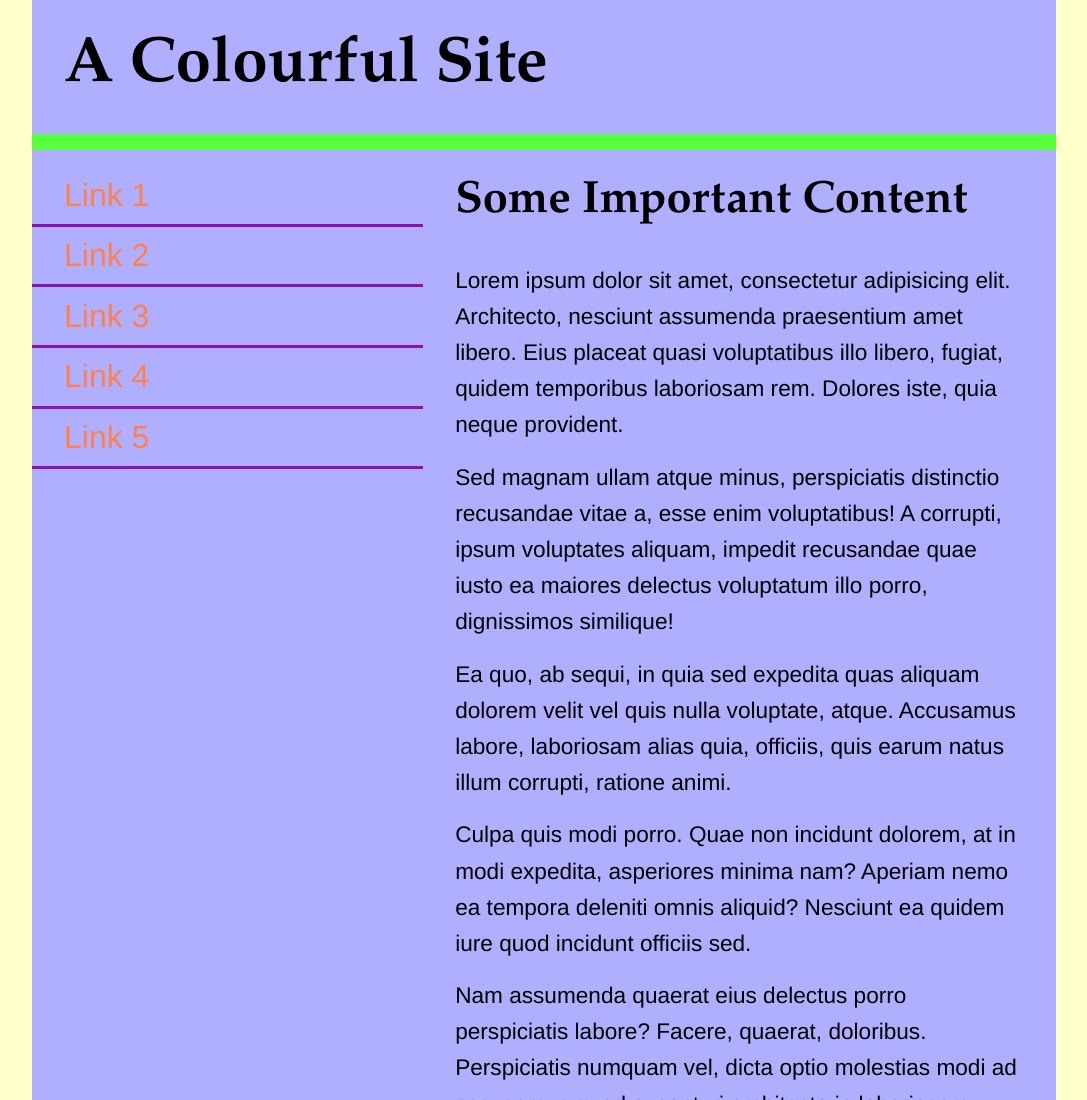
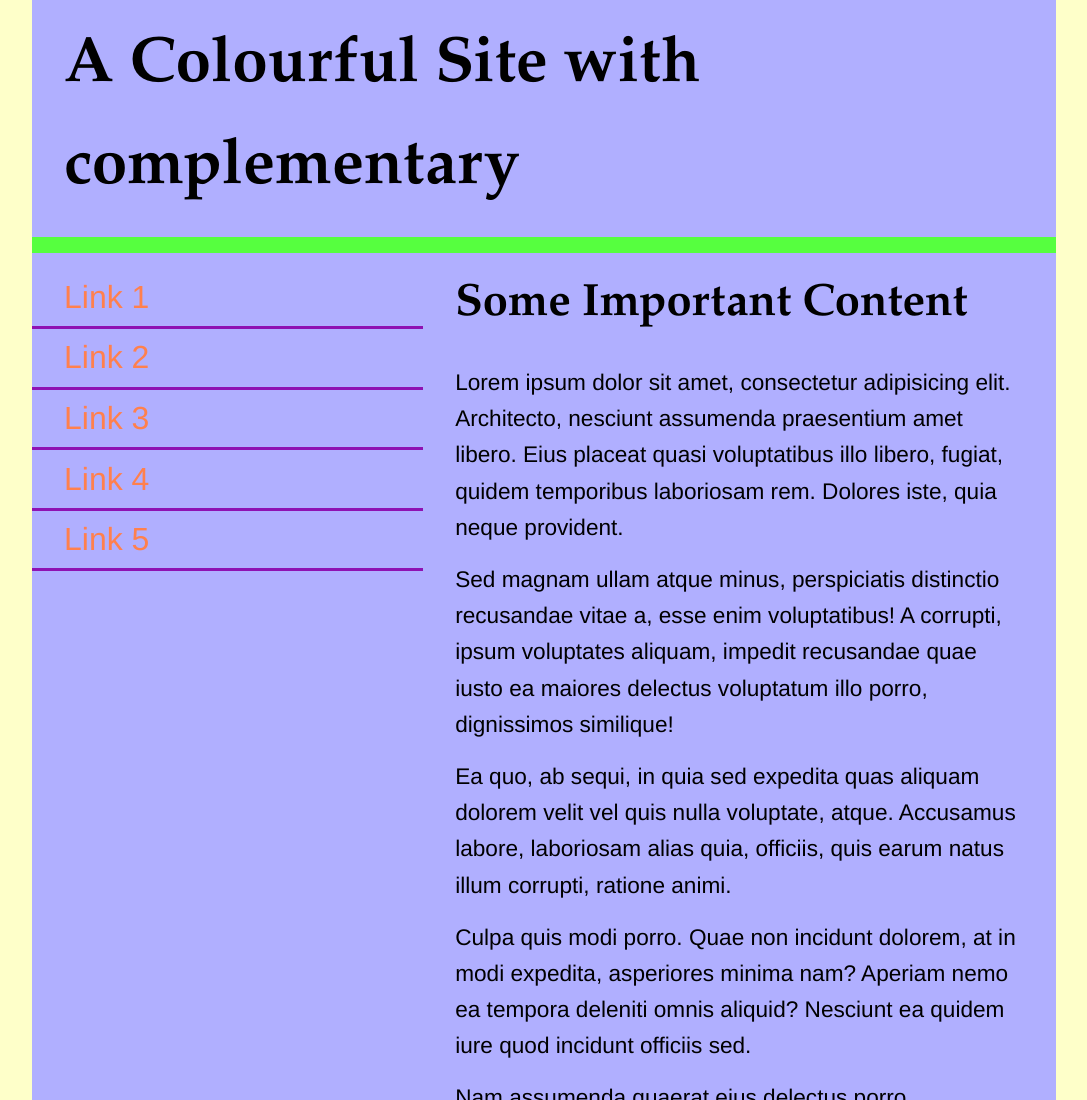
Before and after one commit to Nityaben08/colours, a plain HTML site: page complementary.html in a window 1280 px wide. Shown: the top 1100 px of the page, without its empty margins (96-1183 px from the left). Drawn offline with Linux system fonts and the light colour scheme.

Commit message:
Update complementary.html

```diff
--- a/complementary.html
+++ b/complementary.html
@@ -94,7 +94,7 @@
 <body>
     <div class="wrapper">
         <header>
-            <h1>A Colourful Site</h1>
+            <h1>A Colourful Site with complementary</h1>
         </header>
         <nav>
             <ul>
```
